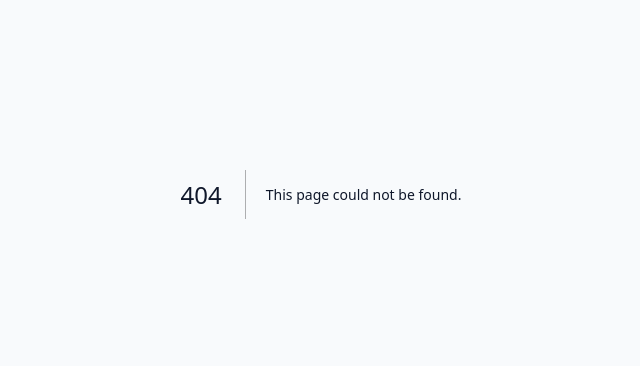
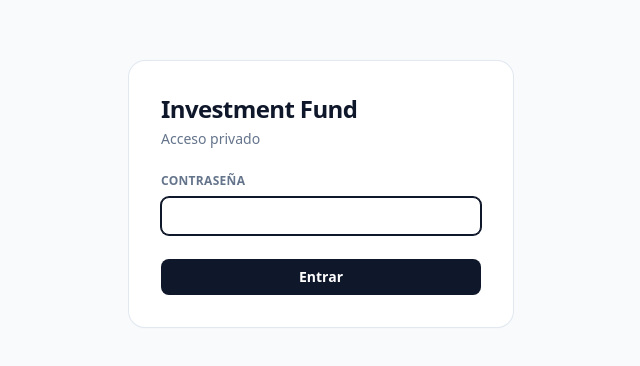
Before and after one commit to alankatz37931/investmentfund, a Next.js app: page /login in a window 1280 px wide. Before the commit this address had no page. Shown: the part 206-572 px from the top of the page, without its empty margins (319-959 px from the left). Built offline with nearby package versions, Linux system fonts and the light colour scheme.

Commit message:
feat: private auth — only owner can access dashboard (password + session cookie)

```diff
--- /dev/null
+++ b/app/api/login/route.js
@@ -0,0 +1,34 @@
+import { NextResponse } from 'next/server';
+
+export async function POST(req) {
+  const expected = process.env.DASHBOARD_PASSWORD;
+  const session = process.env.SESSION_SECRET;
+
+  if (!expected || !session) {
+    return NextResponse.json(
+      { error: 'DASHBOARD_PASSWORD o SESSION_SECRET no configuradas' },
+      { status: 500 }
+    );
+  }
+
+  let body;
+  try {
+    body = await req.json();
+  } catch {
+    return NextResponse.json({ error: 'Body inválido' }, { status: 400 });
+  }
+
+  if (body.password !== expected) {
+    return NextResponse.json({ error: 'Contraseña incorrecta' }, { status: 401 });
+  }
+
+  const res = NextResponse.json({ ok: true });
+  res.cookies.set('fund_session', session, {
+    httpOnly: true,
+    secure: process.env.NODE_ENV === 'production',
+    sameSite: 'lax',
+    path: '/',
+    maxAge: 60 * 60 * 24 * 30, // 30 días
+  });
+  return res;
+}
--- /dev/null
+++ b/app/api/logout/route.js
@@ -0,0 +1,13 @@
+import { NextResponse } from 'next/server';
+
+export async function POST() {
+  const res = NextResponse.json({ ok: true });
+  res.cookies.set('fund_session', '', {
+    httpOnly: true,
+    secure: process.env.NODE_ENV === 'production',
+    sameSite: 'lax',
+    path: '/',
+    maxAge: 0,
+  });
+  return res;
+}
--- /dev/null
+++ b/app/components/LogoutButton.js
@@ -0,0 +1,22 @@
+'use client';
+
+import { useRouter } from 'next/navigation';
+
+export default function LogoutButton() {
+  const router = useRouter();
+
+  async function logout() {
+    await fetch('/api/logout', { method: 'POST' });
+    router.push('/login');
+    router.refresh();
+  }
+
+  return (
+    <button
+      onClick={logout}
+      className="rounded-lg border border-slate-300 bg-white px-3 py-1.5 text-xs font-semibold text-slate-700 transition hover:bg-slate-100"
+    >
+      Cerrar sesión
+    </button>
+  );
+}
--- /dev/null
+++ b/app/login/page.js
@@ -0,0 +1,67 @@
+'use client';
+
+import { useState } from 'react';
+import { useRouter } from 'next/navigation';
+
+export default function LoginPage() {
+  const [password, setPassword] = useState('');
+  const [error, setError] = useState('');
+  const [loading, setLoading] = useState(false);
+  const router = useRouter();
+
+  async function submit(e) {
+    e.preventDefault();
+    setLoading(true);
+    setError('');
+
+    const res = await fetch('/api/login', {
+      method: 'POST',
+      headers: { 'Content-Type': 'application/json' },
+      body: JSON.stringify({ password }),
+    });
+
+    if (!res.ok) {
+      const data = await res.json().catch(() => ({}));
+      setError(data.error || 'Error al iniciar sesión');
+      setLoading(false);
+      return;
+    }
+
+    router.push('/');
+    router.refresh();
+  }
+
+  return (
+    <main className="flex min-h-screen items-center justify-center bg-slate-50 px-6">
+      <form
+        onSubmit={submit}
+        className="w-full max-w-sm rounded-2xl bg-white p-8 shadow-sm ring-1 ring-slate-200"
+      >
+        <h1 className="text-2xl font-bold tracking-tight">Investment Fund</h1>
+        <p className="mt-1 text-sm text-slate-500">Acceso privado</p>
+
+        <label className="mt-6 block text-xs font-semibold uppercase tracking-wide text-slate-500">
+          Contraseña
+        </label>
+        <input
+          type="password"
+          required
+          autoFocus
+          value={password}
+          onChange={(e) => setPassword(e.target.value)}
+          className="mt-2 w-full rounded-lg border border-slate-300 px-4 py-2 text-sm focus:border-slate-900 focus:outline-none focus:ring-1 focus:ring-slate-900"
+        />
+
+        {error && <p className="mt-3 text-sm text-red-600">{error}</p>}
+
+        <button
+          type="submit"
+          disabled={loading}
+          className="mt-6 w-full rounded-lg bg-slate-900 px-4 py-2 text-sm font-semibold text-white transition hover:bg-slate-700 disabled:opacity-50"
+        >
+          {loading ? 'Verificando…' : 'Entrar'}
+        </button>
+      </form>
+    </main>
+  );
+}
--- a/app/page.js
+++ b/app/page.js
@@ -3,6 +3,7 @@ import MetricsCard from './components/MetricsCard';
 import AssetsTable from './components/AssetsTable';
 import PartnersTable from './components/PartnersTable';
 import QuarterlyReport from './components/QuarterlyReport';
+import LogoutButton from './components/LogoutButton';
 
 export const dynamic = 'force-dynamic';
 
@@ -46,9 +47,12 @@ export default async function HomePage() {
             Última actualización: {new Date(data.generatedAt).toLocaleString('es-ES')}
           </p>
         </div>
-        <span className="rounded-full bg-emerald-100 px-3 py-1 text-xs font-semibold text-emerald-700">
-          En vivo
-        </span>
+        <div className="flex items-center gap-3">
+          <span className="rounded-full bg-emerald-100 px-3 py-1 text-xs font-semibold text-emerald-700">
+            En vivo
+          </span>
+          <LogoutButton />
+        </div>
       </header>
 
       <MetricsCard totals={data.totals} />
```
Also changed, not shown: middleware.js (added, +26 -0 lines), 1 other file (tests, documents, lock files or other folders).
